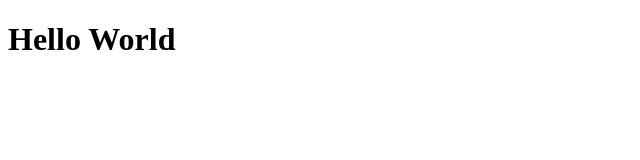
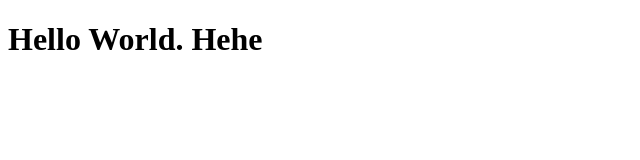
Before and after one commit to imwindzor/imwindzor.github.io, a plain HTML site: page index.html in a window 1280 px wide. Shown: the whole page, without its empty margins (0-640 px from the left). Drawn offline with Linux system fonts and the light colour scheme.

Commit message:
try changes

```diff
--- a/index.html
+++ b/index.html
@@ -6,6 +6,6 @@
 	<title>GadgetZone</title>
 </head>
 <body>
-	<h1>Hello World</h1>
+	<h1>Hello World. Hehe</h1>
 </body>
 </html>
```
